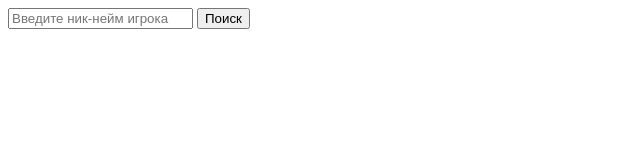
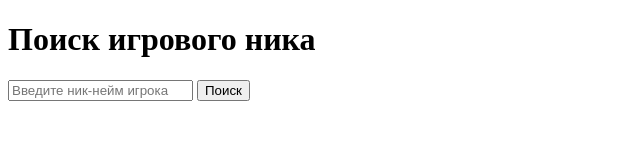
Before and after one commit to bullandr/PUBG-Bans-checker, a plain HTML site: page index.html in a window 1280 px wide. Shown: the whole page, without its empty margins (0-640 px from the left). Drawn offline with Linux system fonts and the light colour scheme.

Commit message:
Update index.html

```diff
--- a/index.html
+++ b/index.html
@@ -3,11 +3,15 @@
 <head>
   <meta charset="UTF-8">
   <title>Поиск игрового ника</title>
+  <link rel="stylesheet" href="styles.css">
 </head>
 <body>
-  <input type="text" id="playerName" placeholder="Введите ник-нейм игрока">
-  <button onclick="searchPlayer()">Поиск</button>
-  <div id="playerData"></div>
+  <div class="container">
+    <h1>Поиск игрового ника</h1>
+    <input type="text" id="playerName" placeholder="Введите ник-нейм игрока">
+    <button onclick="searchPlayer()">Поиск</button>
+    <div id="playerData"></div>
+  </div>
 
   <script src="script.js"></script>
 </body>
```
